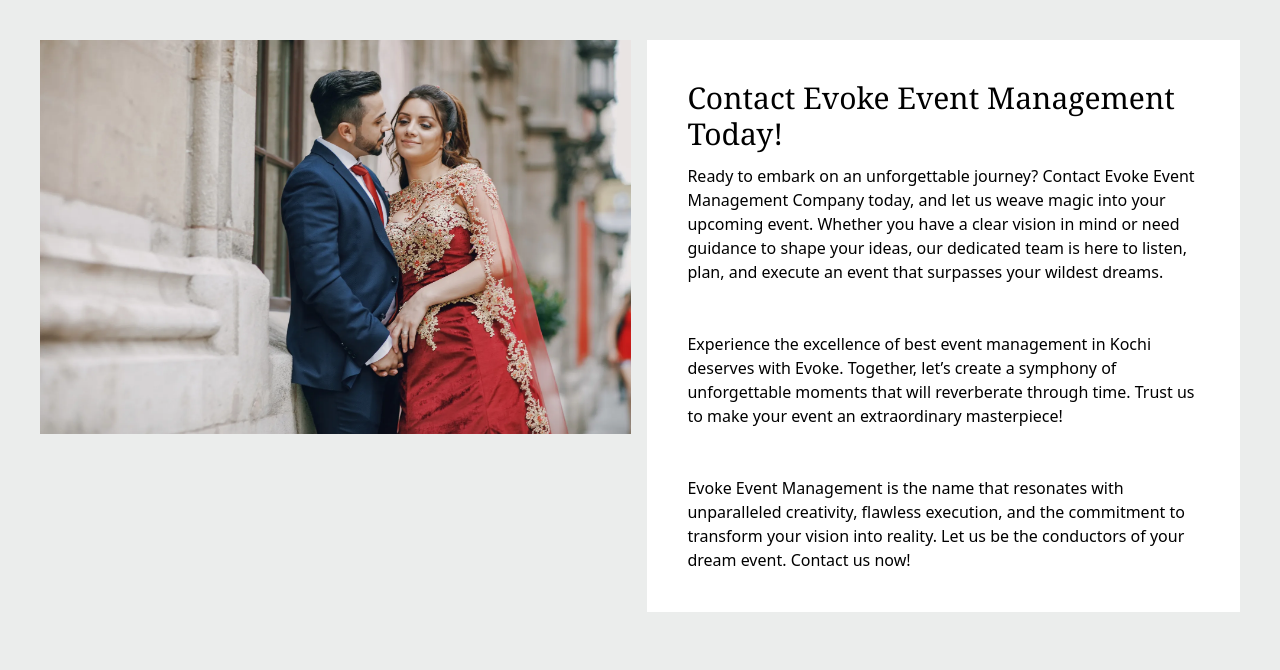
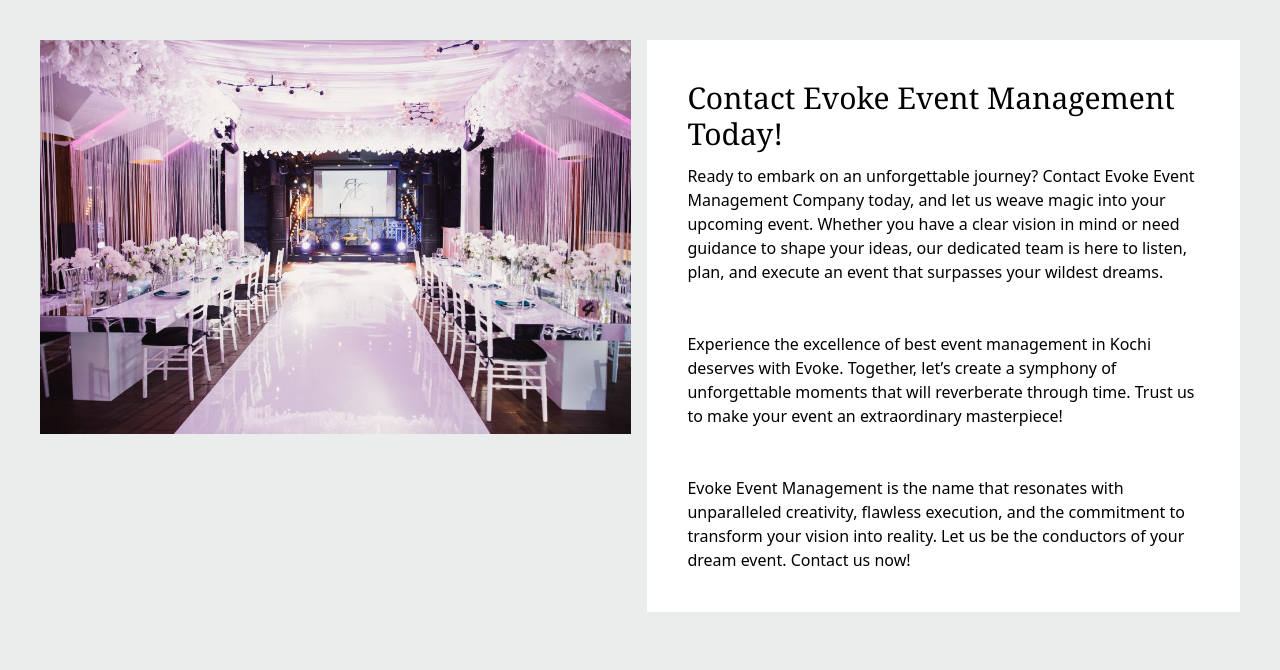
Before and after one commit to HrishikeshPK/event-contact-section, a plain HTML site: page index.html in a window 1280 px wide. Shown: the top 670 px of the page. Drawn offline with nearby package versions, Linux system fonts and the light colour scheme.

Commit message:
new image

```diff
--- a/index.html
+++ b/index.html
@@ -11,7 +11,7 @@
     <section class="flex justify-center gap-4 p-10 bg-[#ebedec]">
       <div class="w-1/2">
         <img
-          src="./assets/beautiful-woman-long-red-dress-walks-around-city-with-her-husband.webp"
+          src="./assets/prepared-wedding-hall-1024x683.jpg" class="w-full"
           alt=""
         />
       </div>
```
Also changed, not shown: assets/prepared-wedding-hall-1024x683.jpg (added).
